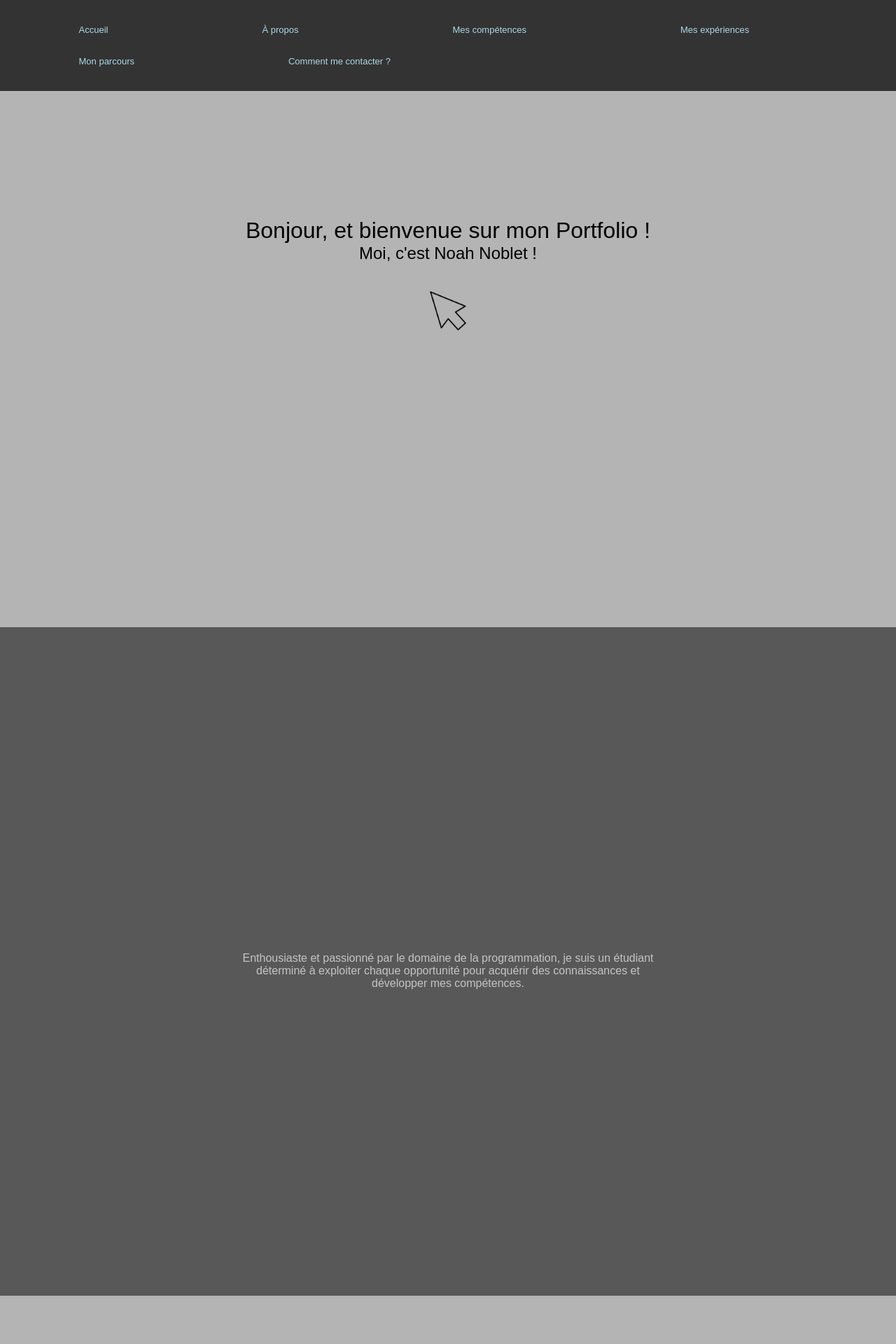
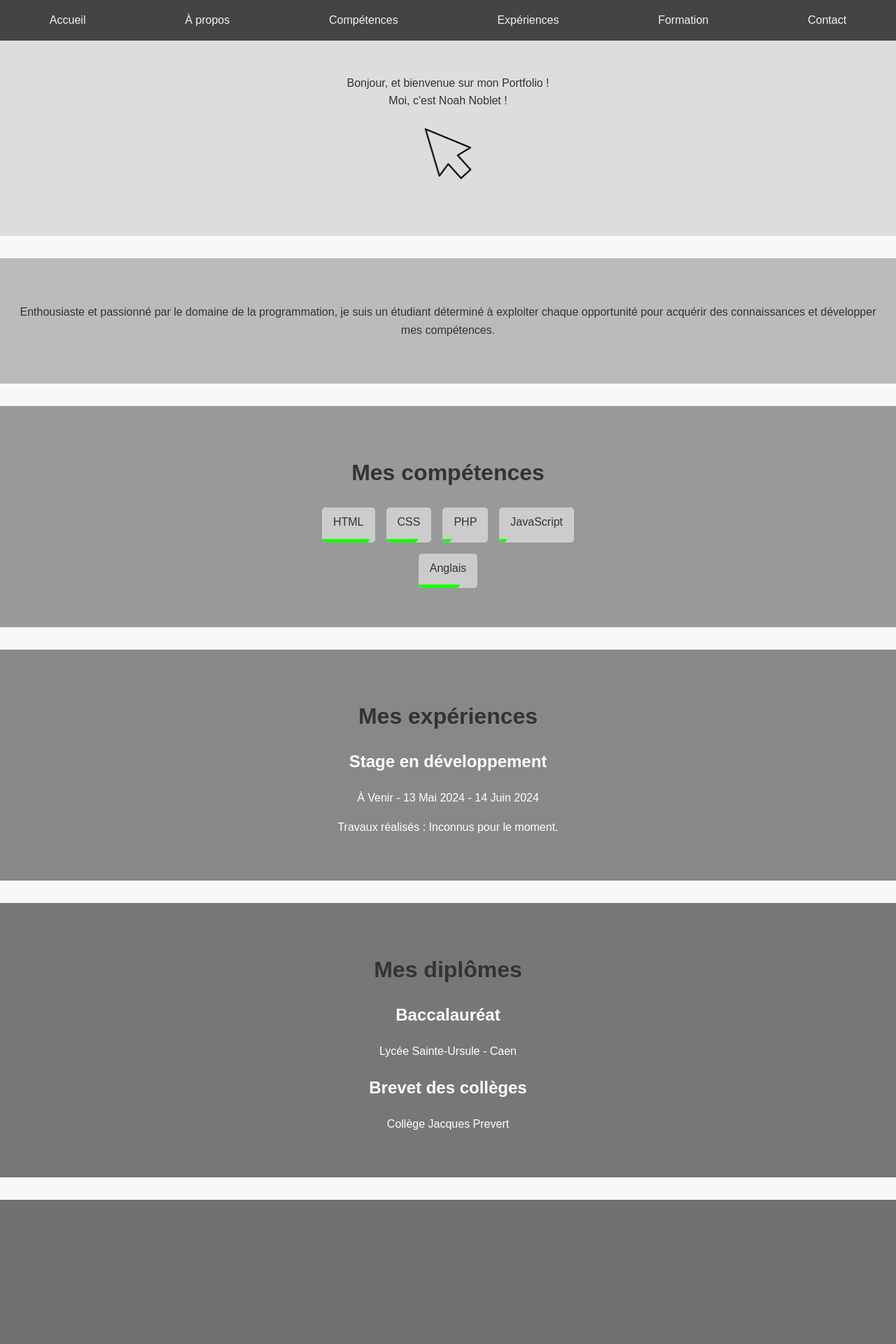
Before and after one commit to NoahNob/ProjetWEB-SLAM, a PHP site: page /portfolio.html in a window 1280 px wide. Shown: the top 1920 px of the page at 70% size. After the commit the page ends 1714 px from the top, so only its background shows below. Run offline with PHP 8.4, Linux system fonts and the light colour scheme.

Commit message:
Add files via upload

```diff
--- a/portfolio.html
+++ b/portfolio.html
@@ -3,21 +3,20 @@
 <head>
     <meta charset="UTF-8">
     <meta name="viewport" content="width=device-width, initial-scale=1.0">
-    <link rel="stylesheet" href="https://cdnjs.cloudflare.com/ajax/libs/font-awesome/6.0.0/css/all.min.css"/>
     <link rel="stylesheet" href="styles.css">
-    <title>Portfolio</title>
+    <title>Portfolio - Noah Noblet</title>
 </head>
 <body>
     <nav id="navbar">
-        <a href="#accueil" target="accueil" class="active">Accueil</a>
+        <a href="#accueil" class="active">Accueil</a>
         <a href="#a_propos">À propos</a>
-        <a href="#competences">Mes compétences</a>
-        <a href="#experiences">Mes expériences</a>
-        <a href="#formation">Mon parcours</a>
-        <a href="#contacts">Comment me contacter ?</a>
+        <a href="#competences">Compétences</a>
+        <a href="#experiences">Expériences</a>
+        <a href="#formation">Formation</a>
+        <a href="#contacts">Contact</a>
     </nav>
 
-    <div id="accueil" class="accueil">
+    <div id="accueil" class="section accueil">
         <div class="texte-center">
             <div class="salutation">Bonjour, et bienvenue sur mon Portfolio !</div>
             <div class="prenom-nom">Moi, c'est Noah Noblet !</div>
@@ -25,39 +24,64 @@
         </div>
     </div>
 
-    <div id="a_propos" class="a_propos">
+    <div id="a_propos" class="section a_propos">
+        <div class="accroche"></div>
         <p class="presentation">
             Enthousiaste et passionné par le domaine de la programmation, je suis un étudiant déterminé à exploiter chaque opportunité pour acquérir des connaissances et développer mes compétences.
         </p>
     </div>
 
-    <div id="competences" class="competences">
-        <div></div>
-            <div></div>
-        <div></div>
+    <div id="competences" class="section competences">
+        <h1>Mes compétences</h1>
+        <div class="dev">
+            <div class="comp" data-progress="90">
+                <div class="nom-comp">HTML</div>
+                <div class="barre-progres"></div>
+            </div>
+            <div class="comp" data-progress="70">
+                <div class="nom-comp">CSS</div>
+                <div class="barre-progres"></div>
+            </div>
+            <div class="comp" data-progress="20">
+                <div class="nom-comp">PHP</div>
+                <div class="barre-progres"></div>
+            </div>
+            <div class="comp" data-progress="10">
+                <div class="nom-comp">JavaScript</div>
+                <div class="barre-progres"></div>
+            </div>
+        </div>
+        <div class="lang">
+            <div class="comp" data-progress="70">
+                <div class="nom-comp">Anglais</div>
+                <div class="barre-progres"></div>
+            </div>
+        </div>
     </div>
 
-    <div id="experiences" class="experiences">
-        <div></div>
-            <div></div>
-        <div></div>
+    <div id="experiences" class="section experiences">
+        <h1>Mes expériences</h1>
+        <div class="experience-item">
+            <h2>Stage en développement</h2>
+            <p>À Venir - 13 Mai 2024 - 14 Juin 2024</p>
+            <p>Travaux réalisés : Inconnus pour le moment.</p>
+        </div>
     </div>
 
-    <div id="formation" class="formation">
-        <div></div>
-            <div></div>
-        <div></div>
-    </div>
-
-    <div id="contact" class="contact">
-        <div></div>
-            <div></div>
-        <div></div>
+    <div id="formation" class="section formation">
+        <h1>Mes diplômes</h1>
+        <div class="education-item">
+            <h2>Baccalauréat</h2>
+            <p>Lycée Sainte-Ursule - Caen</p>
+        </div>
+        <div class="education-item">
+            <h2>Brevet des collèges</h2>
+            <p>Collège Jacques Prevert</p>
+        </div>
     </div>
     <footer>
         <div id="contacts" class="reseaux">
             <div class="linkedin"></div>
-
         </div>
     </footer>
 </body>
--- a/styles.css
+++ b/styles.css
@@ -5,123 +5,166 @@ html {
 body {
   margin: 0;
   font-family: Arial, Helvetica, sans-serif;
-  text-align: justify;
-  background-color: rgb(180, 180, 180);
-  color: rgb(0, 0, 0);
+  background-color: #f8f8f8;
+  color: #333;
+  line-height: 1.6;
+}
+
+h1 {
+  font-size: 2em;
+  color: #333;
+  margin-bottom: 0.5em;
 }
 
 #navbar {
-  background-color: #333;
+  background-color: #444;
   overflow: hidden;
-  padding: 20px 2.5px;
-  transition: 0.4s;
-  position: fixed;
+  display: flex;
+  justify-content: space-around;
+  align-items: center;
+  position: sticky;
   width: 100%;
   top: 0;
   z-index: 1;
 }
 
 #navbar a {
-  float: left;
-  display: flex;
-  align-items: center;
   color: #f2f2f2;
-  padding: 15px 110px;
   text-decoration: none;
-  font-size: 13px;
-  color: lightblue;
+  font-size: 1em;
+  padding: 1em;
+  transition: 0.25s;
 }
 
 #navbar a:hover {
-  background-color: rgba(71, 139, 241, 0.4);
-  color: white;
-  transition: 0.25s;
+  background-color: #666;
 }
 
-#navbar a:target {
-  border: 5px;
+.section {
+  padding: 3em 1em;
+  text-align: center;
+  margin-bottom: 2em;
+  background-color: #ddd;
 }
 
-
 .accueil {
-  padding: 19.45em 10em 25em;
-
+  color: #333;
 }
 
 .a_propos {
-  padding: 29em 0em 27.3em;
-  background-color: #585858;
-  color:rgb(196, 196, 196);
+  background-color: #bbb;
+  color: #333;
 }
 
 .competences {
-  padding: 26em 0em 33.6em;
-
+  background-color: #999;
+  color: #fff;
 }
 
 .experiences {
-  padding: 26em 0em 33.6em;
-  background-color: #585858;
+  background-color: #888;
+  color: #fff;
 }
 
 .formation {
-  padding: 26em 0em 33.6em;
+  background-color: #777;
+  color: #fff;
 }
 
-section {
-  padding: 40px 20px;
+.dev {
+  display: flex;
+  justify-content: center;
+  flex-wrap: wrap;
 }
 
-.texte-center {
+.lang {
+  display: flex;
+  justify-content: center;
+  flex-wrap: wrap;
+}
+
+.lang .comp {
+  margin: 0.5em;
+  padding: 0.5em 1em;
+}
+
+.comp {
+  position: relative;
+  background-color: #ccc;
+  color: #333;
+  margin: 0.5em;
+  padding: 0.5em 1em;
+  border-radius: 5px;
+  overflow: hidden;
   text-align: center;
 }
 
-.salutation {
-  font-size: 2em;
+.nom-comp {
+  margin-bottom: 0.5em;
 }
 
-.prenom-nom {
-  font-size: 1.5em;
+.barre-progres {
+  position: absolute;
+  bottom: 0;
+  left: 0;
+  height: 5px;
+  width: var(--progress);
+  background-color: #15ff00;
+  border-radius: 0 0 5px 5px;
+  transition: width 0.5s;
+}
+
+.comp[data-progress="90"] .barre-progres {
+  --progress: 90%;
+}
+
+.comp[data-progress="70"] .barre-progres {
+  --progress: 70%;
+}
+
+.comp[data-progress="20"] .barre-progres {
+  --progress: 20%;
+}
+
+.comp[data-progress="10"] .barre-progres {
+  --progress: 10%;
+}
+
+.comp[data-progress="70"] .barre-progres {
+  --progress: 70%;
 }
 
 .Image {
-  max-width: 10%;
+  width: 10%;
   height: auto;
-  margin-top: 20px;
-  border-radius: 10px;
+  border-radius: 50%;
 }
 
-.accroche {
-  font-size: 1em;
-  margin-top: 20px;
+@media screen and (max-width: 768px) {
+  #navbar {
+    flex-direction: column;
+    align-items: flex-start;
   }
 
-.presentation {
-  max-width: 600px;
-  margin: 0 auto;
+  #navbar a {
+    width: 100%;
     text-align: center;
+    padding: 1em 0;
   }
 
-footer {
-  background-color: #333;
-  color: white;
-  text-align: center;
-  padding: 20px 0;
-  bottom:0;
-  left:0;
-  width:100%;
+  .dev {
+    flex-direction: column;
   }
 
-.reseaux {
-  display: flex;
-  justify-content: center;
+  .comp {
+    font-size: 0.8em;
+    padding: 0.3em 0.5em;
+  }
 }
 
-.linkedin {
-  width: 30px;
-  height: 30px;
-  background-color: #0077b5;
-  margin: 0 5px;
-  border-radius: 50%;
-
+@media screen and (max-width: 600px) {
+  .comp {
+    font-size: 0.8em;
+    padding: 0.3em 0.5em;
   }
+}
```
Lines whose indentation alone changed are shown as unchanged.
